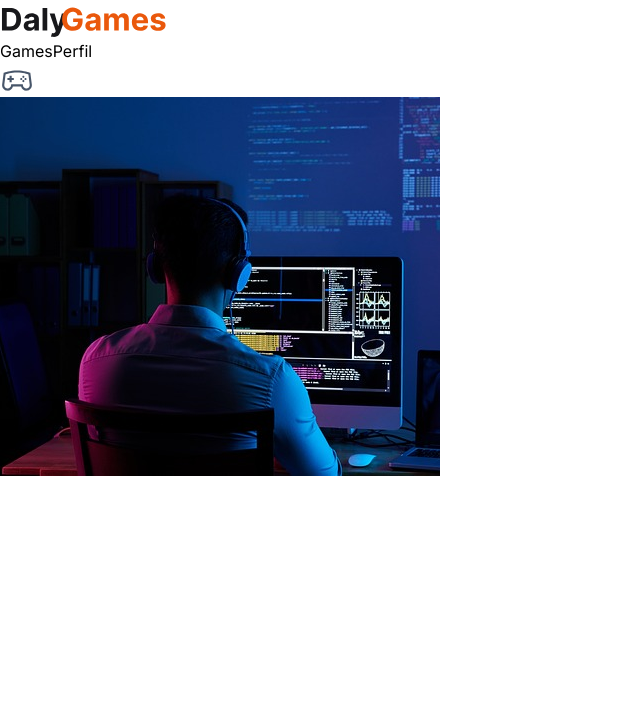
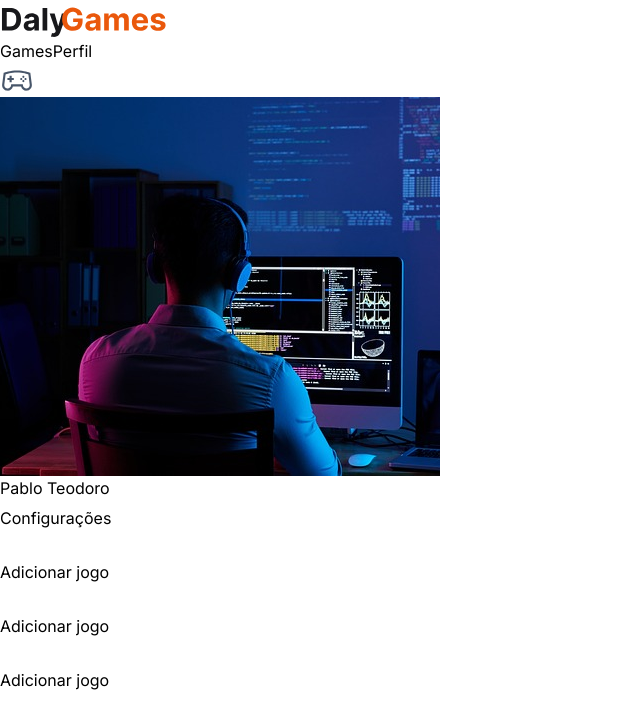
Before and after one commit to pabloteodoro/dalygames, a Next.js app in the folder dalygames/: page /profile in a window 1280 px wide. Shown: the top 728 px of the page, without its empty margins (0-640 px from the left). Built offline with nearby package versions, Linux system fonts and the light colour scheme.

Commit message:
create new feature
new feature in main page for profile game, add metadatas, details in profile and feature for add news games in ur profile. fix size

```diff
--- /dev/null
+++ b/dalygames/src/app/profile/components/favorite/index.tsx
@@ -0,0 +1,56 @@
+"use client"
+import { useState } from "react"
+import { FiEdit, FiX } from 'react-icons/fi'
+
+export function FavoriteCard() {
+    const [input, setInput] = useState("")
+    const [showInput, setShowInput] = useState(false);
+    const [gameName, setGameName] = useState("")
+
+    function handleButton() {
+        setShowInput(!showInput)
+
+        if (input !== "") {
+          setGameName(input)
+        }
+
+        setInput("")
+      }
+
+    return (
+        <div className="w-full bg-gray-900 p-4 h-44 text-white rounded-lg flex justify-between flex-col">
+              {showInput ? (
+        <div className="flex items-center justify-center gap-3">
+          <input
+            className="w-full rounded-md h-8 text-black px-2"
+            type="text"
+            value={input}
+            onChange={(event) => setInput(event.target.value)}
+          />
+          <button onClick={handleButton}>
+            <FiX size={24} color="#FFF" />
+          </button>
+        </div>
+    ) : (
+        <button className="self-start hover:scale-110 duration-200 transition-all" onClick={handleButton}>
+          <FiEdit size={24} color="#FFF" />
+
+        </button>
+
+    )}
+
+
+{gameName && (
+        <div>
+          <span className="text-white">Jogo Favorito:</span>
+          <p className="font-bold text-white">{gameName}</p>
+        </div>
+      )}
+
+      {!gameName && (
+        <p className="font-bold text-white">Adicionar jogo</p>
+      )}
+
+    </div>
+  )
+}
--- a/dalygames/src/app/profile/page.tsx
+++ b/dalygames/src/app/profile/page.tsx
@@ -1,21 +1,57 @@
 import { Container } from "@/components/container"
 import Image from "next/image"
 import userImg from "/public/user.png"
+import { FaShareAlt } from 'react-icons/fa'
+import { FavoriteCard } from "./components/favorite"
+import { Metadata } from "next"
+
+export const metadata: Metadata = {
+    title: "Meu Perfil - Daly Games sua plataforma de Jogos!",
+    description: "Perfil Sujeito Programador | DalyGames sua plataforma de Jogos!"
+}
 
 export default function Profile() {
     return(
         <main className="w-full text-black">
             <Container>
-                <section className="mt-8">
-                    <div>
+                <section className="mt-8 mb-6 flex-col items-center justify-between relative gap-3 sm:flex-row">
+                    <div className="w-full flex items-center gap-4 text-lg flex-col sm:flex-row justify-center sm:justify-normal">
                         <Image
                         src={userImg}
                         alt="Imagem Perfil do Usuario"
                         className="rounded-full w-56 h-56 object-cover"
                         />
+                        <h1 className="font-bold text-2xl">Pablo Teodoro</h1>
 
                     </div>
+                    <div className="sm:absolute top-0 right-0 gap-3 flex items-center justify-center mt-2">
+                        <button className="bg-gray-700 px-4 py-3 rounded-lg text-white">
+                        Configurações
+                        </button>
+                        <button className="bg-gray-700 px-4 py-3 rounded-lg">
+                        <FaShareAlt size={24} color="#FFF"/>
+                        </button>
+                    </div>
+
                 </section>
+
+                <section className="flex flex-wrap gap-5 flex-col md:flex-row">
+                <div className="flex-grow flex-wrap">
+            <FavoriteCard />
+          </div>
+
+          <div className="flex-grow flex-wrap">
+            <FavoriteCard />
+          </div>
+
+          <div className="flex-grow flex-wrap">
+            <FavoriteCard />
+          </div>
+                </section>
+
+
+
+
             </Container>
         </main>
     )
```
